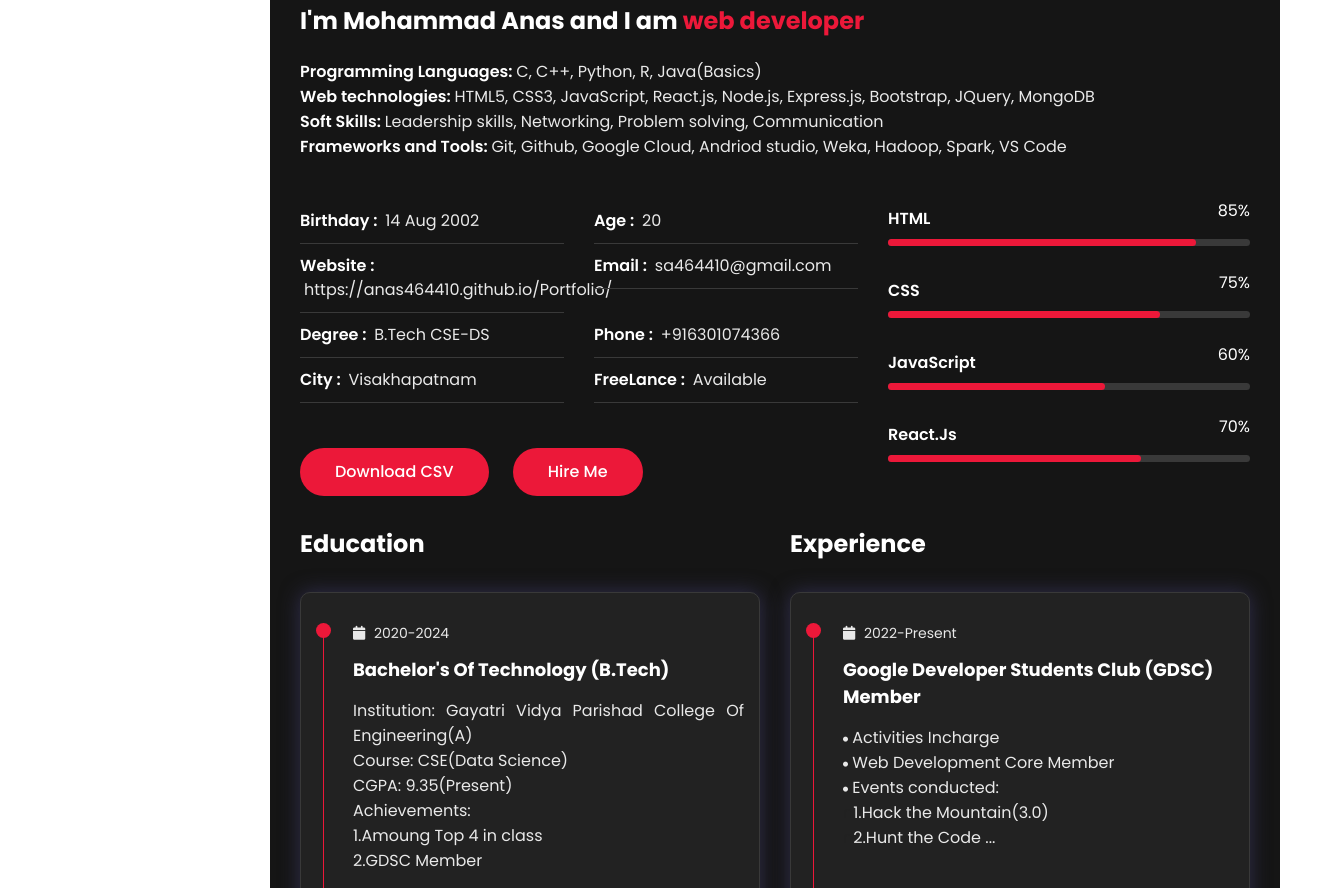
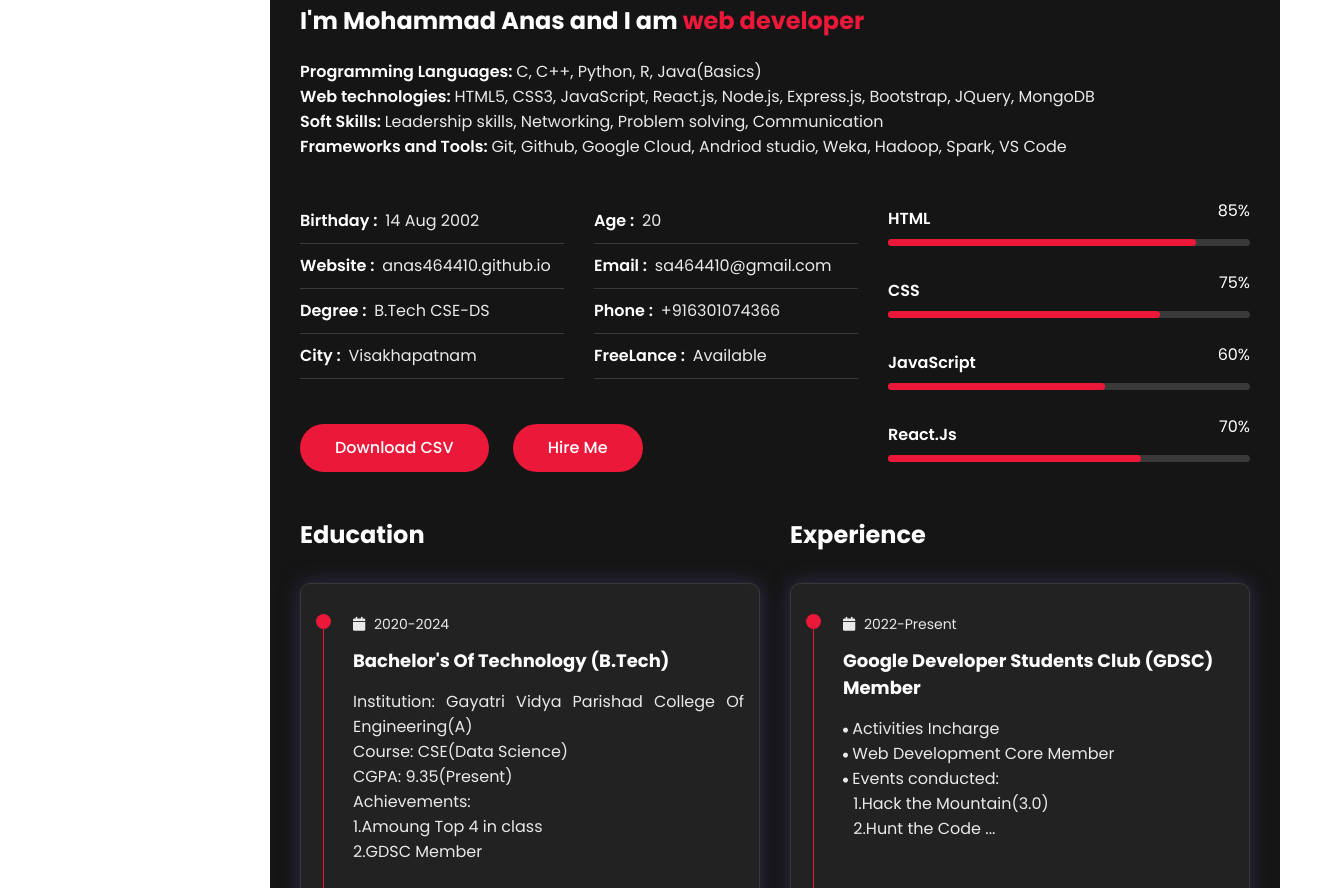
Before and after one commit to Anas464410/Portfolio, a plain HTML site: page index.html in a window 1280 px wide. Shown: the part 1007-1895 px from the top of the page, 1343 px wide, since content can reach past the window. Drawn offline with nearby package versions, Linux system fonts and the light colour scheme; a web font is replaced by a local one.

Commit message:
Updated website name

```diff
--- a/index.html
+++ b/index.html
@@ -113,7 +113,7 @@
                                             <p>Age : <span>20</span></p>
                                         </div>
                                         <div class="info-item pad-15">
-                                            <p>Website : <span>https://anas464410.github.io/Portfolio/</span></p>
+                                            <p>Website : <span>anas464410.github.io</span></p>
                                         </div>
                                         <div class="info-item pad-15">
                                             <p>Email : <span>sa464410@gmail.com</span></p>
@@ -487,7 +487,7 @@
                         <div class="contact-info-item pad-15">
                             <div class="icon"><i class="fa fa-globe-europe"></i></div>
                             <h4>Website</h4>
-                            <p>https://anas464410.github.io/Portfolio/</p>
+                            <a href="https://anas464410.github.io/Portfolio/">Go to website</a>
                         </div>
 
                         <div class="contact-info-item pad-15">
```
